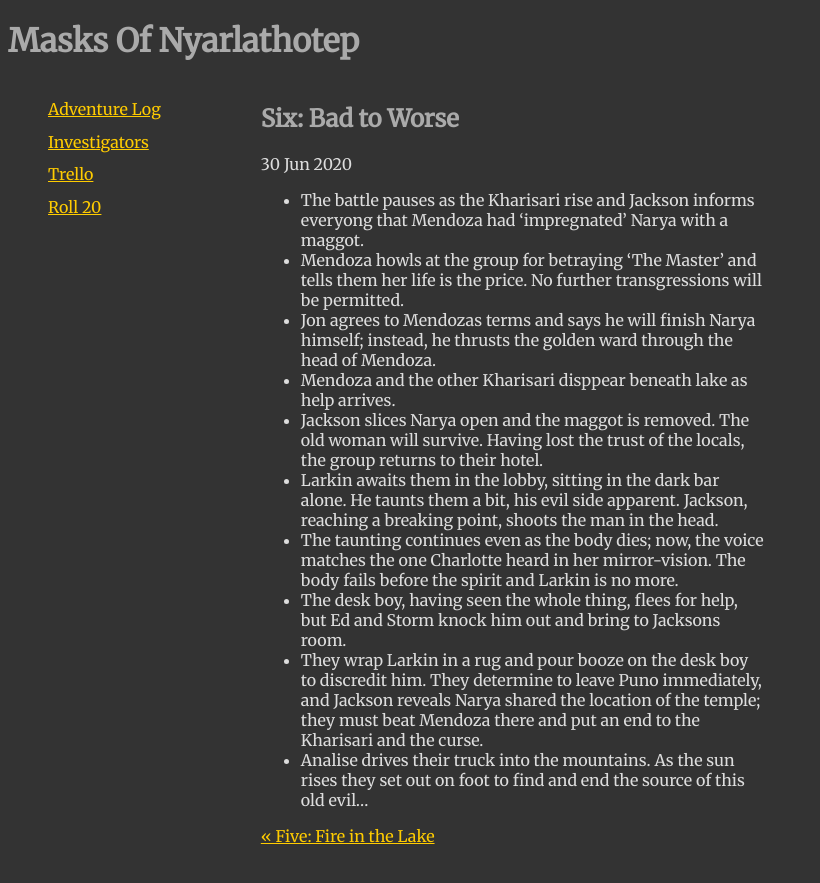
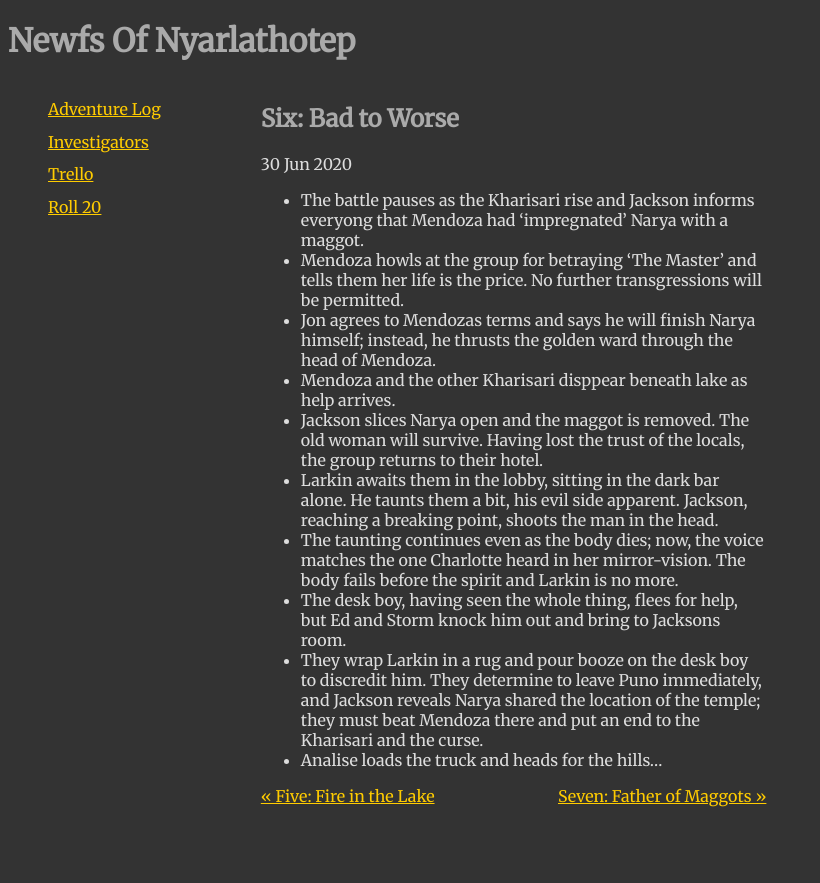
Before and after one commit to tomvinegar/mon-log, a Jekyll site: the page built from _posts/2020-06-30-bad-to-worse.md, in a window 1280 px wide. Shown: the top 883 px of the page, without its empty margins (0-820 px from the left). Built offline with Jekyll 4.4.1, drawn with Linux system fonts in a browser that asks for light colours.

Commit message:
log-7: added july 7th adventure
- added july 7th adventure
- fixed title
- fixed header

```diff
--- a/_layouts/default.html
+++ b/_layouts/default.html
@@ -8,7 +8,7 @@
     {% seo %}
   </head>
   <body>
-    <h1>Masks Of Nyarlathotep</h1>
+    <h1>Newfs Of Nyarlathotep</h1>
     <main>
       <nav class="panel">
         {% include navigation.html %}
--- a/_posts/2020-06-30-bad-to-worse.md
+++ b/_posts/2020-06-30-bad-to-worse.md
@@ -13,4 +13,4 @@
 * The taunting continues even as the body dies; now, the voice matches the one Charlotte heard in her mirror-vision. The body fails before the spirit and Larkin is no more.
 * The desk boy, having seen the whole thing, flees for help, but Ed and Storm knock him out and bring to Jacksons room.
 * They wrap Larkin in a rug and pour booze on the desk boy to discredit him. They determine to leave Puno immediately, and Jackson reveals Narya shared the location of the temple; they must beat Mendoza there and put an end to the Kharisari and the curse.
-* Analise drives their truck into the mountains. As the sun rises they set out on foot to find and end the source of this old evil...
+* Analise loads the truck and heads for the hills...
--- a/index.html
+++ b/index.html
@@ -1,6 +1,6 @@
 ---
 layout: default
-title: Blog
+title: Newfs of Nyarlathotep
 ---
 
 <ul class="no-bullet">
```
Also changed, not shown: _posts/2020-07-07-the-temple.md (added, +19 -0 lines), 13 other files.
